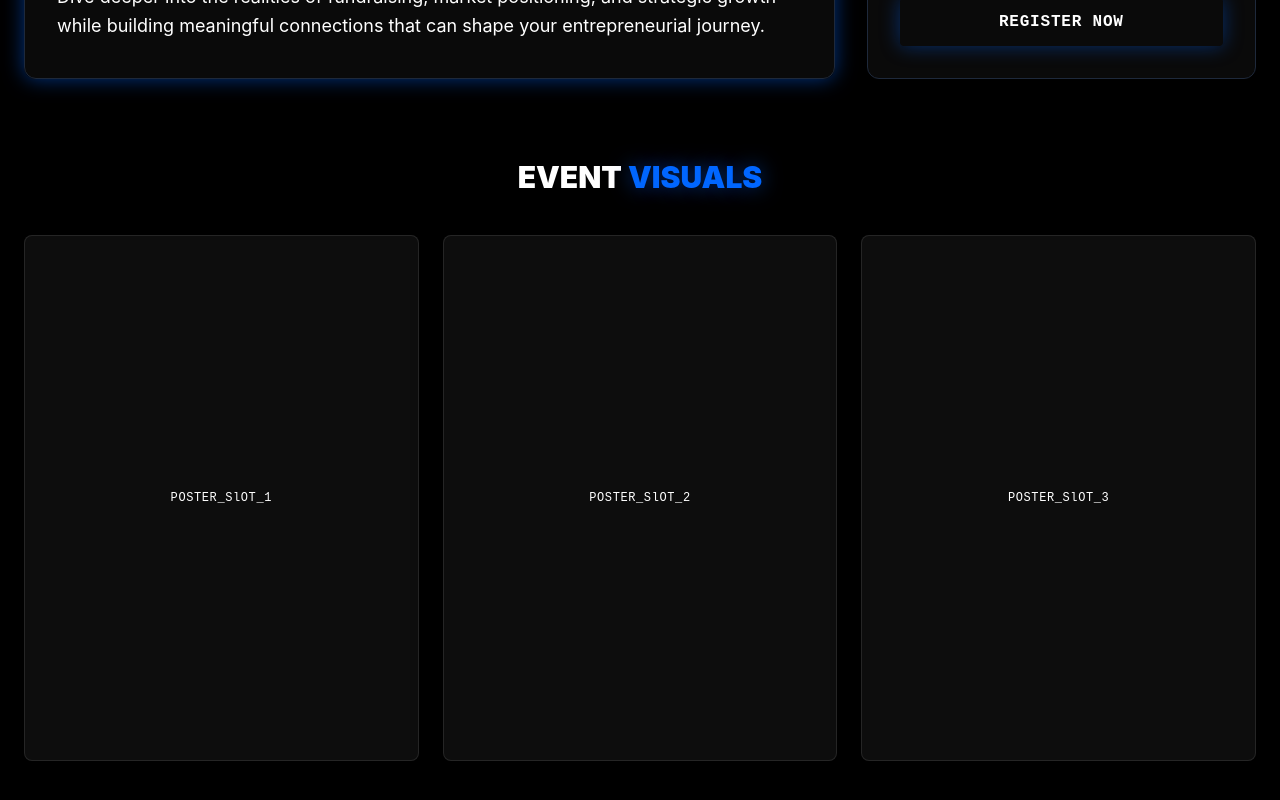
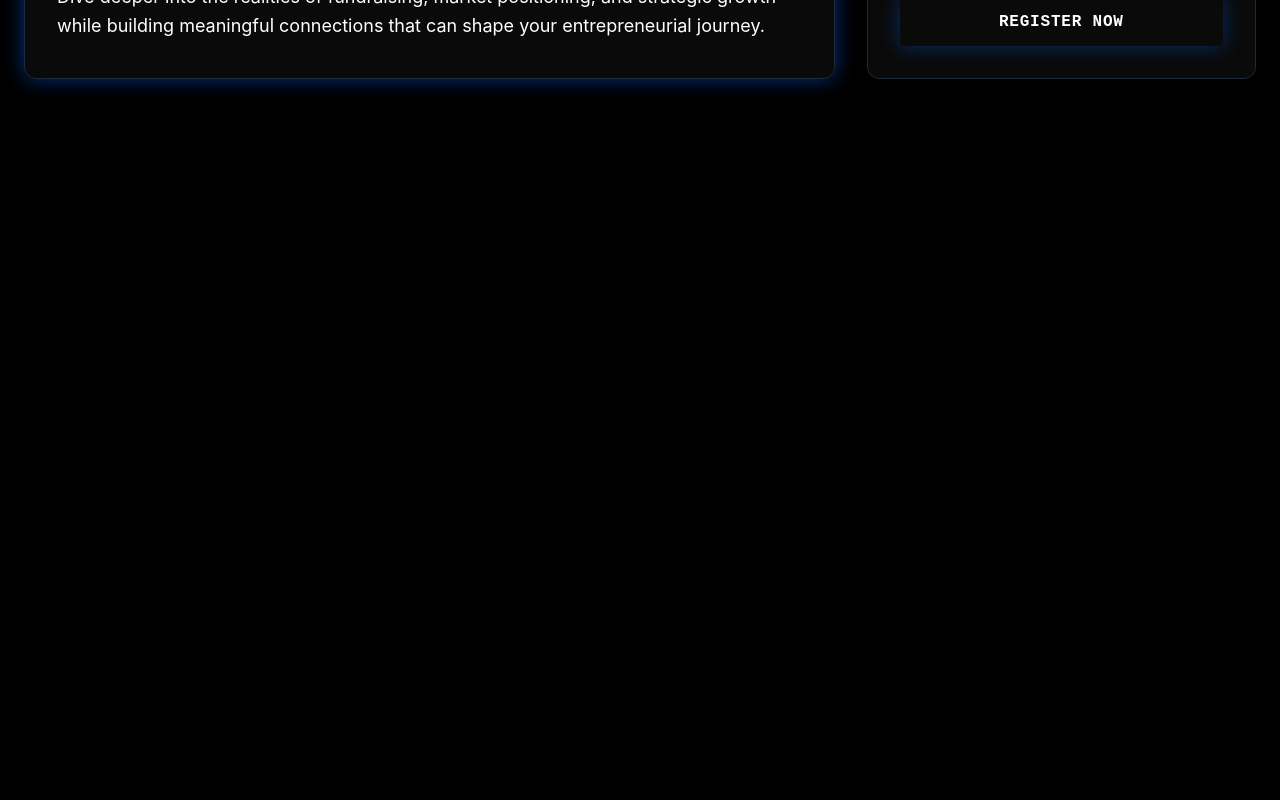
Before and after one commit to Ansh-mick27/AIIHFound_E_summit, a Next.js app: page /events/ama in a window 1280 px wide. Shown: the part 810-1610 px from the top of the page. After the commit the page ends 1049 px from the top, so only its background shows below. Built offline with nearby package versions, Linux system fonts and the light colour scheme.

Commit message:
Remove Event Visuals section from event detail pages

```diff
--- a/src/app/events/[slug]/page.tsx
+++ b/src/app/events/[slug]/page.tsx
@@ -98,30 +98,7 @@ export default function EventPage() {
                     </div>
                 </motion.div>
 
-                {/* 3. Event Posters Section */}
-                <motion.div
-                    initial={{ y: 20, opacity: 0 }}
-                    animate={{ y: 0, opacity: 1 }}
-                    transition={{ delay: 0.4 }}
-                >
-                    <h3 className="text-3xl font-black mb-10 text-center uppercase">
-                        EVENT <span className="text-glow-cobalt">VISUALS</span>
-                    </h3>
-                    <div className="grid grid-cols-1 md:grid-cols-3 gap-6">
-                        {event.posters.map((poster, index) => (
-                            <div
-                                key={index}
-                                className="group relative aspect-[3/4] overflow-hidden rounded-lg border border-white/10 bg-white/5"
-                            >
-                                {/* Placeholder for Poster Image */}
-                                <div className="absolute inset-0 flex items-center justify-center text-text-muted group-hover:text-accent-cobalt transition-colors">
-                                    <span className="font-mono-terminal text-xs">POSTER_SlOT_{index + 1}</span>
-                                </div>
-                                <div className="absolute inset-0 bg-accent-cobalt/0 group-hover:bg-accent-cobalt/10 transition-colors duration-300"></div>
-                            </div>
-                        ))}
-                    </div>
-                </motion.div>
+
             </div>
 
         </main>
```
